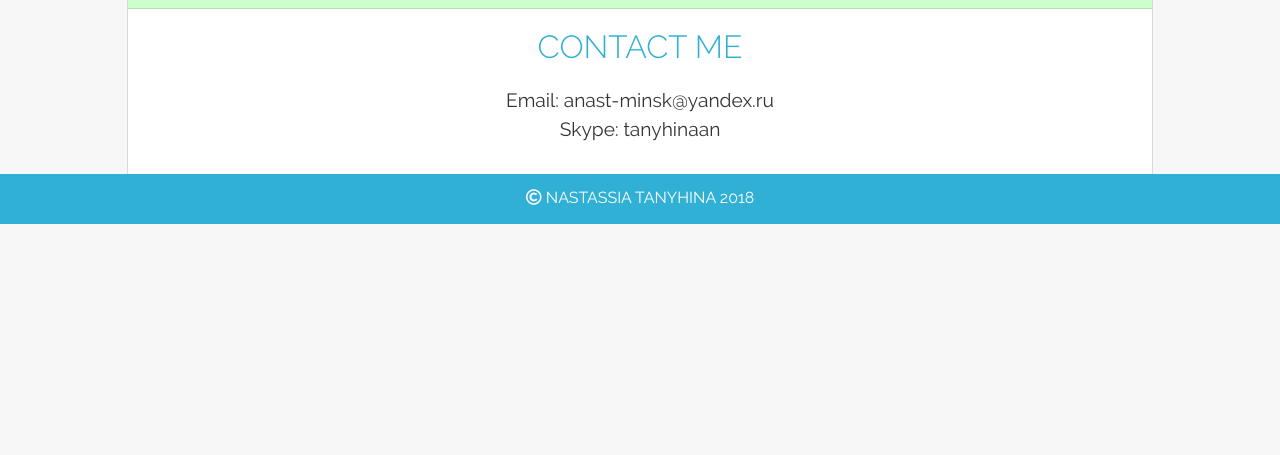
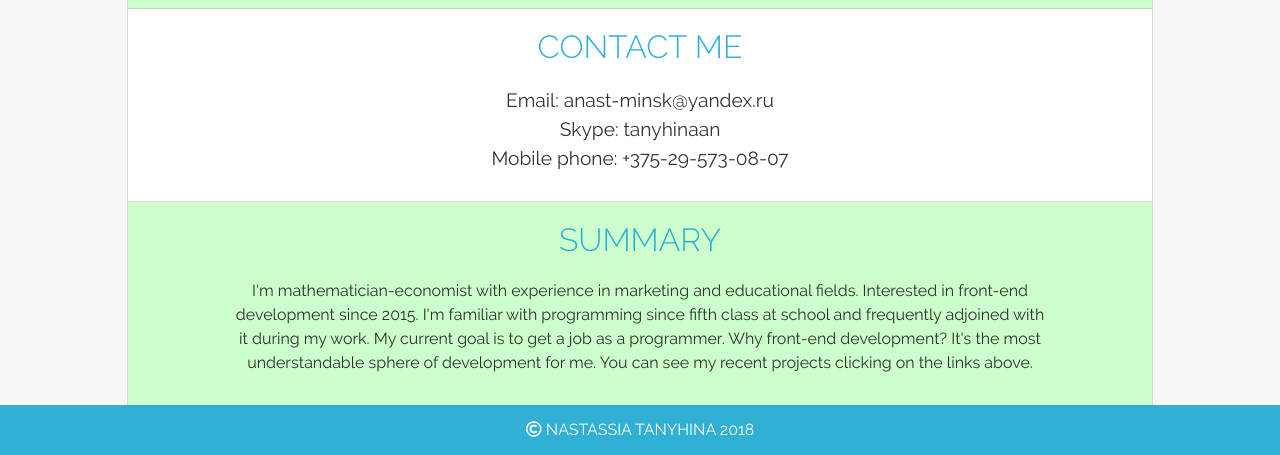
Before and after one commit to anastminsk/rsschool-codejam1-cv, a plain HTML site: page index.html in a window 1280 px wide. Shown: the part 5060-5515 px from the top of the page. Before the commit the page ends 5284 px from the top, so only its background shows below. Drawn offline with Linux system fonts and the light colour scheme.

Commit message:
rsschool-codejam1-cv/feat: add summary block

```diff
--- a/css/style.css
+++ b/css/style.css
@@ -239,6 +239,16 @@ figcaption {
   font-size: 1.2rem;
 }
 
+/*SUMMARY*/
+.summary {
+  background-color: #cfc;
+}
+
+.summary .content-body {
+  width: 80%;
+  margin: 0 auto;
+  text-align: center;
+}
 
 /* FOOTER */
 footer {
--- a/index.html
+++ b/index.html
@@ -24,7 +24,6 @@
       </nav>
       <!-- END NAVIGATION -->
     </header>
-
     <main>
       <!-- BEGIN JUMBOTRON -->
       <div class="jumbotron">
@@ -227,7 +226,6 @@
                 <li class="li-skills">HTML5</li>
                 <li class="li-skills">CSS3</li>
                 <li class="li-skills">Flexbox</li>
-                <li class="li-skills">Mediaqueries</li>
               </ul>
               <a href="https://anastminsk.github.io/hacktrain/#" target="_blank">See project</a>
             </div>
@@ -245,7 +243,6 @@
                 <li class="li-skills">HTML5</li>
                 <li class="li-skills">CSS3</li>
                 <li class="li-skills">Flexbox</li>
-                <li class="li-skills">Mediaqueries</li>
               </ul>
               <a href="https://anastminsk.github.io/css-recipes-and-layouts/#" target="_blank">See project</a>
             </div>
@@ -333,19 +330,23 @@
         <div class="content-body">
           <p>Email: anast-minsk@yandex.ru</p>
           <p>Skype: tanyhinaan</p>
+          <p>Mobile phone: +375-29-573-08-07</p>
         </div>
       </div>
       <!-- END CONTACT -->
-
-
-
-
-
-
-
+      <!-- BEGIN SUMMARY -->
+      <div class="summary block">
+        <div class="content-header">
+          <a name="summary"></a>
+          <h2>Summary</h2>
+        </div>
+        <div class="content-body">
+          <p>I'm mathematician-economist with experience in marketing and educational fields. Interested in front-end development since 2015. I'm familiar with programming since fifth class at school and frequently adjoined with it during my work. My current goal is to get a job as a programmer. Why front-end development? It's the most understandable sphere of development for me. You can see my recent projects clicking on the links above.</p>
+        </div>
+      </div>
+      <!-- END SUMMARY -->
     </main>
   </div>
-
   <footer>
     <p><i class="far fa-copyright"></i> NASTASSIA TANYHINA 2018</p>
   </footer>
```
